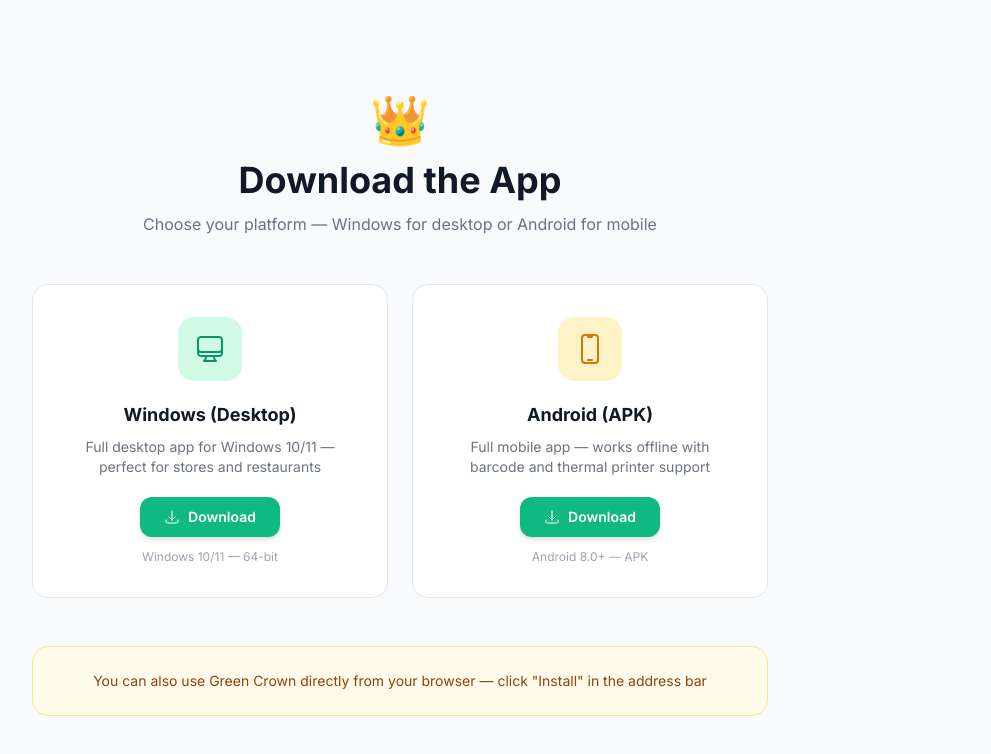
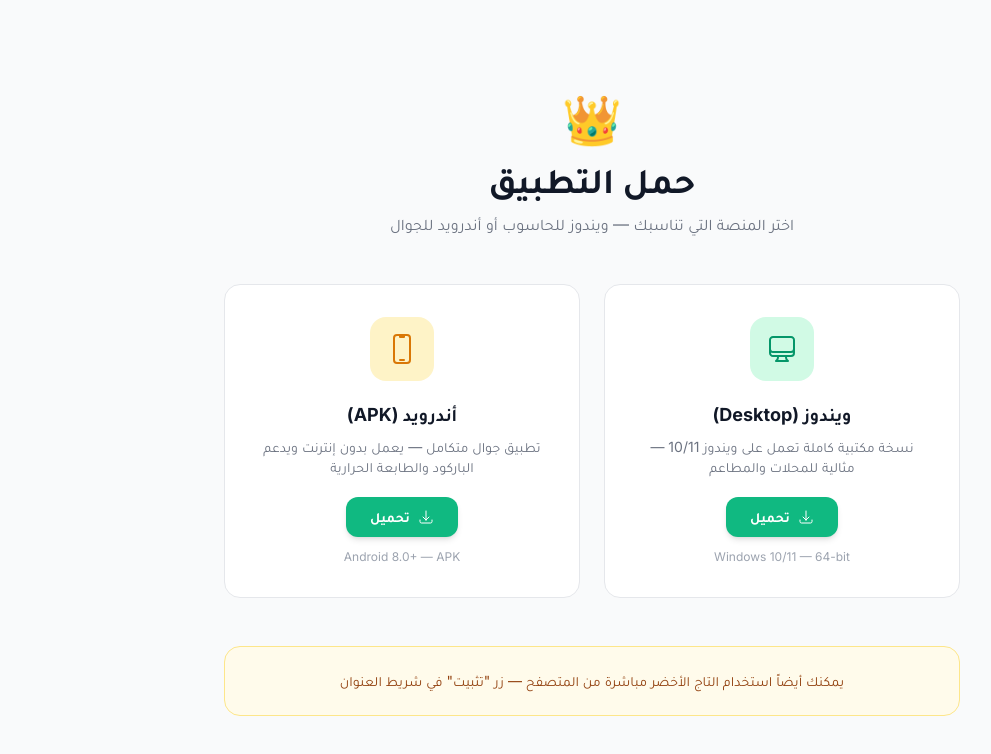
Before and after one commit to mayesse/kms, a React (Vite) app: page /download in a window 1280 px wide. Shown: the top 754 px of the page, without its empty margins (240-1231 px from the left). Built offline with nearby package versions, Linux system fonts and the light colour scheme; no server answers; what tailwindcss-rtl would draw is missing.

Commit message:
fix: force Arabic on first visit, update download to v2.1.1

```diff
--- a/src/i18n/i18n.js
+++ b/src/i18n/i18n.js
@@ -7,8 +7,7 @@
 import it from './it'
 
 const saved = localStorage.getItem('lang')
-const detected = saved || navigator.language?.slice(0, 2) || 'ar'
-const fallback = ['ar', 'en', 'fr', 'de', 'it'].includes(detected) ? detected : 'ar'
+const fallback = saved || 'ar'
 
 i18n.use(initReactI18next).init({
   resources: {
--- a/src/landing/pages/DownloadPage.jsx
+++ b/src/landing/pages/DownloadPage.jsx
@@ -1,6 +1,8 @@
 import { motion } from 'framer-motion'
 import { useTranslation } from 'react-i18next'
 import { ArrowDownTrayIcon, ComputerDesktopIcon, DevicePhoneMobileIcon } from '@heroicons/react/24/outline'
+
+const APP_VERSION = '2.1.1'
 
 export default function DownloadPage() {
   const { t } = useTranslation()
@@ -26,7 +28,7 @@
             initial={{ opacity: 0, y: 20 }}
             animate={{ opacity: 1, y: 0 }}
             transition={{ delay: 0.1 }}
-            href={downloadLink('Green-Crown-POS-Setup-2.1.0.exe')}
+            href={downloadLink(`Green-Crown-POS-Setup-${APP_VERSION}.exe`)}
             download
             className="group relative bg-white dark:bg-gray-800 rounded-2xl border border-gray-200 dark:border-gray-700 p-8 text-center hover:shadow-lg hover:border-emerald-300 dark:hover:border-emerald-600 transition-all"
           >
```
